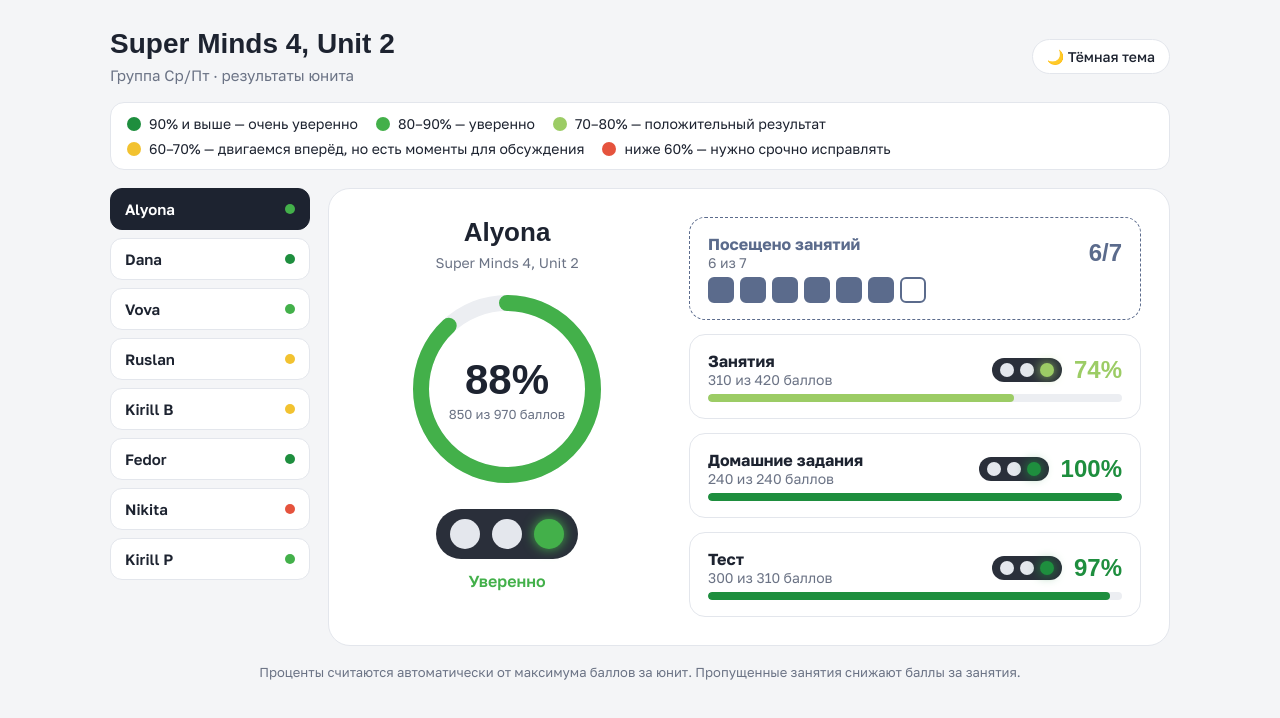
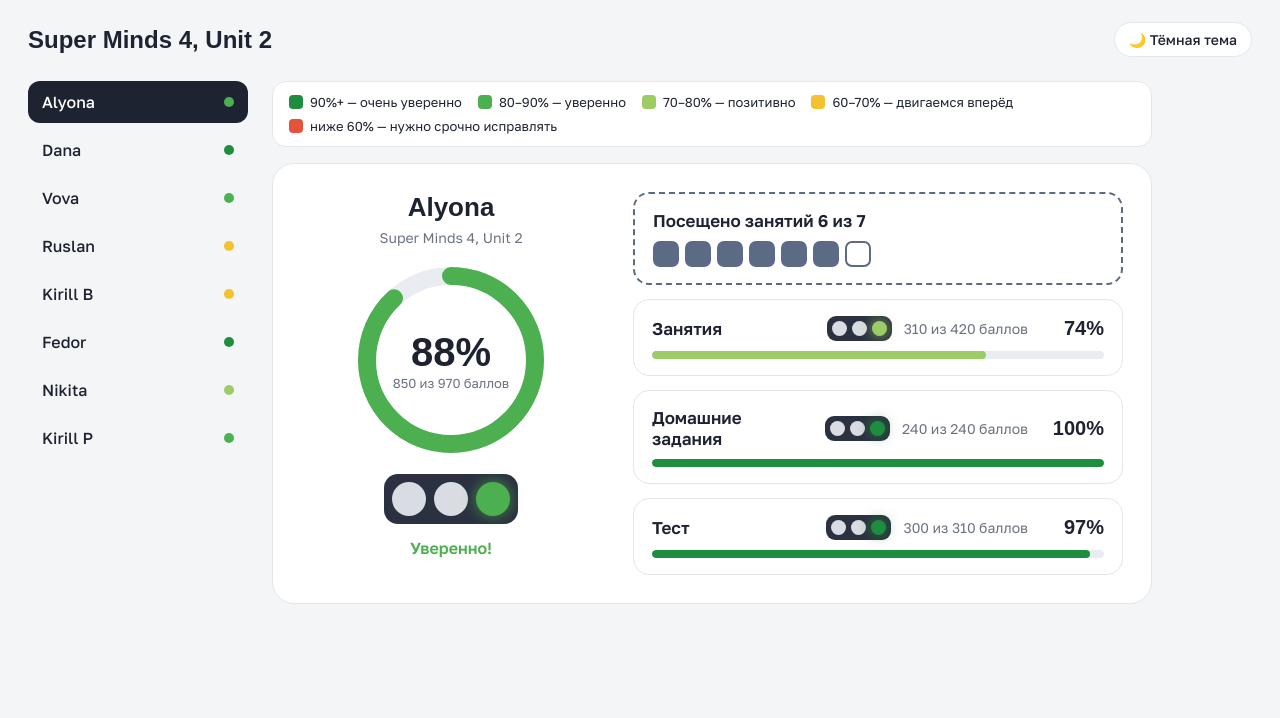
Before and after one commit to yoyoenglish/yoyoenglish.github.io, a plain HTML site: page g/sm4-wed-m3q8/results/u2/index.html in a window 1280 px wide. Drawn offline with Linux system fonts and the light colour scheme; a web font is replaced by a local one.

Commit message:
Страница результатов: U2

```diff
--- a/g/sm4-wed-m3q8/results/u2/index.html
+++ b/g/sm4-wed-m3q8/results/u2/index.html
@@ -3,99 +3,95 @@
 <head>
 <meta charset="UTF-8">
 <meta name="viewport" content="width=device-width, initial-scale=1">
-<title>Super Minds 4, Unit 2 — результаты (Ср/Пт)</title>
+<title>Super Minds 4, Unit 2 — результаты</title>
 <link rel="preconnect" href="https://fonts.googleapis.com">
 <link rel="preconnect" href="https://fonts.gstatic.com" crossorigin>
-<link href="https://fonts.googleapis.com/css2?family=Unbounded:wght@500;700&family=Golos+Text:wght@400;500;600;700&display=swap" rel="stylesheet">
+<link href="https://fonts.googleapis.com/css2?family=Golos+Text:wght@400;500;600;700&family=Unbounded:wght@500;600;700&display=swap" rel="stylesheet">
 <style>
-  :root{
-    --bg:#f4f5f7; --card:#ffffff; --text:#1d2330; --muted:#6b7385; --line:#e3e6ec;
-    --chip:#ffffff; --chip-active:#1d2330; --chip-active-text:#ffffff;
-    --lamp-off:#e4e7ed; --housing:#2a2f3a; --track:#eceef2;
-    --c-dg:#1e8e3e; --c-g:#43b04a; --c-lg:#9ccc65; --c-y:#f2c230; --c-r:#e5533d;
-    --att:#5b6b8c;
+  :root {
+    --bg: #f4f5f7; --card: #ffffff; --text: #1d2330; --muted: #6b7280;
+    --line: #e3e6eb; --side-hover: #eef1f5; --side-active: #1d2330; --side-active-text: #ffffff;
+    --lamp-off: #d9dce2; --housing: #2b3140; --track: #e9ecf0; --neutral: #5b6b85;
+    --c-dark-green: #1e8e3e; --c-green: #4caf50; --c-light-green: #9ccc65;
+    --c-yellow: #f2c230; --c-red: #e5533d;
   }
-  [data-theme="dark"]{
-    --bg:#12151b; --card:#1b2029; --text:#eef1f6; --muted:#9aa3b5; --line:#2b313d;
-    --chip:#1b2029; --chip-active:#eef1f6; --chip-active-text:#12151b;
-    --lamp-off:#343b48; --housing:#0c0f14; --track:#2b313d;
-    --att:#9fb0d2;
+  [data-theme="dark"] {
+    --bg: #12151c; --card: #1b202b; --text: #eef1f6; --muted: #9aa3b2;
+    --line: #2b3242; --side-hover: #232a37; --side-active: #eef1f6; --side-active-text: #12151c;
+    --lamp-off: #3a4253; --housing: #0b0d12; --track: #2b3242; --neutral: #93a4c3;
   }
-  *{box-sizing:border-box}
-  body{margin:0;background:var(--bg);color:var(--text);font-family:"Golos Text",system-ui,sans-serif;transition:background .2s,color .2s}
-  .wrap{max-width:1100px;margin:0 auto;padding:28px 20px 40px}
-  header{display:flex;align-items:center;justify-content:space-between;gap:16px;margin-bottom:18px}
-  h1{font-family:"Unbounded",sans-serif;font-weight:700;font-size:28px;margin:0}
-  .sub{color:var(--muted);font-size:15px;margin-top:6px}
-  .theme-btn{border:1px solid var(--line);background:var(--card);color:var(--text);border-radius:999px;padding:8px 14px;font:500 14px "Golos Text",system-ui,sans-serif;cursor:pointer;white-space:nowrap}
-  .legend{display:flex;flex-wrap:wrap;gap:8px 18px;background:var(--card);border:1px solid var(--line);border-radius:14px;padding:12px 16px;margin-bottom:18px;font-size:14px}
-  .legend span{display:inline-flex;align-items:center;gap:8px}
-  .legend i{width:14px;height:14px;border-radius:50%;display:inline-block}
-  .layout{display:grid;grid-template-columns:200px 1fr;gap:18px;align-items:start}
-  .students{display:flex;flex-direction:column;gap:8px;position:sticky;top:16px}
-  .student-btn{display:flex;align-items:center;justify-content:space-between;gap:8px;text-align:left;border:1px solid var(--line);background:var(--chip);color:var(--text);border-radius:12px;padding:11px 14px;font:600 15px "Golos Text",system-ui,sans-serif;cursor:pointer;transition:transform .1s}
-  .student-btn:hover{transform:translateX(2px)}
-  .student-btn.active{background:var(--chip-active);color:var(--chip-active-text);border-color:var(--chip-active)}
-  .student-btn .dot{width:10px;height:10px;border-radius:50%;flex:none}
-  .card{background:var(--card);border:1px solid var(--line);border-radius:22px;padding:28px;display:grid;grid-template-columns:300px 1fr;gap:32px}
-  .left{display:flex;flex-direction:column;align-items:center;text-align:center}
-  .name{font-family:"Unbounded",sans-serif;font-weight:700;font-size:26px;margin:0}
-  .unit{color:var(--muted);font-size:14px;margin:6px 0 18px}
-  .ring{position:relative;width:200px;height:200px}
-  .ring svg{transform:rotate(-90deg)}
-  .ring .center{position:absolute;inset:0;display:flex;flex-direction:column;align-items:center;justify-content:center}
-  .ring .pct{font-family:"Unbounded",sans-serif;font-weight:700;font-size:42px}
-  .ring .pts{color:var(--muted);font-size:13px;margin-top:2px}
-  .big-light{display:flex;gap:12px;background:var(--housing);padding:10px 14px;border-radius:40px;margin:20px 0 12px}
-  .big-light .lamp{width:30px;height:30px}
-  .lamp{border-radius:50%;background:var(--lamp-off);transition:background .2s,box-shadow .2s}
-  .verdict{font-weight:600;font-size:16px;line-height:1.35;max-width:260px}
-  .right{display:flex;flex-direction:column;gap:14px;justify-content:center}
-  .row{border:1px solid var(--line);border-radius:16px;padding:16px 18px;display:grid;grid-template-columns:1fr auto;gap:6px 16px;align-items:center}
-  .row .title{font-weight:700;font-size:16px}
-  .row .val{color:var(--muted);font-size:14px}
-  .row .rp{font-family:"Unbounded",sans-serif;font-weight:700;font-size:24px;text-align:right}
-  .small-light{display:flex;gap:6px;background:var(--housing);padding:5px 8px;border-radius:20px;justify-self:end}
-  .small-light .lamp{width:14px;height:14px}
-  .bar{grid-column:1/-1;height:8px;border-radius:8px;background:var(--track);overflow:hidden}
-  .bar>div{height:100%;border-radius:8px;transition:width .4s}
-  .att{border:1.5px dashed var(--att);}
-  .att .title{color:var(--att)}
-  .squares{grid-column:1/-1;display:flex;gap:6px;flex-wrap:wrap}
-  .sq{width:26px;height:26px;border-radius:6px;border:2px solid var(--att)}
-  .sq.on{background:var(--att)}
-  .note{color:var(--muted);font-size:13px;margin-top:18px;text-align:center}
-  @media (max-width:820px){
-    .layout{grid-template-columns:1fr}
-    .students{flex-direction:row;overflow-x:auto;position:static;padding-bottom:4px;-webkit-overflow-scrolling:touch}
-    .student-btn{flex:none}
-    .student-btn:hover{transform:none}
-    .card{grid-template-columns:1fr;padding:22px 16px;gap:22px}
-    h1{font-size:21px}
+  * { box-sizing: border-box; }
+  body { margin: 0; background: var(--bg); color: var(--text); font-family: "Golos Text", system-ui, sans-serif; transition: background .2s, color .2s; }
+  header { display: flex; justify-content: space-between; align-items: center; gap: 12px; padding: 22px 28px 8px; }
+  h1 { font-family: "Unbounded", sans-serif; font-size: 24px; font-weight: 700; margin: 0; }
+  .theme-btn { border: 1px solid var(--line); background: var(--card); color: var(--text); border-radius: 999px; padding: 8px 14px; font: 500 14px "Golos Text", sans-serif; cursor: pointer; }
+  .layout { display: grid; grid-template-columns: 220px 1fr; gap: 24px; padding: 16px 28px 32px; max-width: 1180px; }
+  .side { display: flex; flex-direction: column; gap: 6px; }
+  .side button { text-align: left; border: 0; background: transparent; color: var(--text); padding: 11px 14px; border-radius: 12px; font: 500 16px "Golos Text", sans-serif; cursor: pointer; display: flex; justify-content: space-between; align-items: center; gap: 8px; }
+  .side button:hover { background: var(--side-hover); }
+  .side button.active { background: var(--side-active); color: var(--side-active-text); }
+  .dot { width: 10px; height: 10px; border-radius: 50%; flex: none; }
+  .main { min-width: 0; }
+  .legend { display: flex; flex-wrap: wrap; gap: 8px 16px; background: var(--card); border: 1px solid var(--line); border-radius: 14px; padding: 12px 16px; margin-bottom: 16px; font-size: 13px; }
+  .legend span { display: inline-flex; align-items: center; gap: 7px; }
+  .legend i { width: 14px; height: 14px; border-radius: 4px; display: inline-block; }
+  .card { background: var(--card); border: 1px solid var(--line); border-radius: 22px; padding: 28px; display: grid; grid-template-columns: 300px 1fr; gap: 32px; }
+  .left { display: flex; flex-direction: column; align-items: center; text-align: center; gap: 14px; }
+  .name { font-family: "Unbounded", sans-serif; font-size: 26px; font-weight: 700; }
+  .sub { color: var(--muted); font-size: 14px; margin-top: -8px; }
+  .ring-wrap { position: relative; width: 200px; height: 200px; }
+  .ring-wrap svg { width: 100%; height: 100%; transform: rotate(-90deg); }
+  .ring-center { position: absolute; inset: 0; display: flex; flex-direction: column; align-items: center; justify-content: center; }
+  .ring-pct { font-family: "Unbounded", sans-serif; font-size: 40px; font-weight: 700; }
+  .ring-pts { font-size: 13px; color: var(--muted); }
+  .tl { background: var(--housing); border-radius: 14px; display: inline-flex; padding: 8px; gap: 8px; }
+  .tl .lamp { border-radius: 50%; background: var(--lamp-off); }
+  .tl.big .lamp { width: 34px; height: 34px; }
+  .tl.small { border-radius: 9px; padding: 5px; gap: 5px; }
+  .tl.small .lamp { width: 15px; height: 15px; }
+  .lamp.on { box-shadow: 0 0 12px 2px var(--glow); }
+  .verdict { font-weight: 600; font-size: 16px; line-height: 1.35; max-width: 270px; }
+  .right { display: flex; flex-direction: column; gap: 14px; justify-content: center; }
+  .row { border: 1px solid var(--line); border-radius: 16px; padding: 16px 18px; display: grid; grid-template-columns: 1fr auto; gap: 10px 14px; align-items: center; }
+  .row-title { font-weight: 600; font-size: 17px; }
+  .row-meta { display: flex; align-items: center; gap: 12px; }
+  .row-pct { font-family: "Unbounded", sans-serif; font-weight: 600; font-size: 20px; min-width: 64px; text-align: right; }
+  .row-pts { color: var(--muted); font-size: 14px; }
+  .bar { grid-column: 1 / -1; height: 8px; border-radius: 99px; background: var(--track); overflow: hidden; }
+  .bar > div { height: 100%; border-radius: 99px; }
+  .att { border: 2px dashed var(--neutral); }
+  .att .row-title { color: var(--text); }
+  .squares { grid-column: 1 / -1; display: flex; gap: 6px; flex-wrap: wrap; }
+  .sq { width: 26px; height: 26px; border-radius: 7px; border: 2px solid var(--neutral); }
+  .sq.on { background: var(--neutral); }
+  @media (max-width: 860px) {
+    header { padding: 16px 16px 4px; }
+    h1 { font-size: 19px; }
+    .layout { grid-template-columns: 1fr; padding: 12px 16px 24px; gap: 14px; }
+    .side { flex-direction: row; overflow-x: auto; padding-bottom: 4px; -webkit-overflow-scrolling: touch; }
+    .side button { flex: none; background: var(--card); border: 1px solid var(--line); }
+    .card { grid-template-columns: 1fr; padding: 20px; gap: 22px; }
+    .row { grid-template-columns: 1fr; }
+    .row-pts { white-space: nowrap; }
+    .row-meta { justify-content: space-between; }
   }
 </style>
 </head>
 <body>
-<div class="wrap">
-  <header>
-    <div>
-      <h1>Super Minds 4, Unit 2</h1>
-      <div class="sub">Группа Ср/Пт · результаты юнита</div>
-    </div>
-    <button class="theme-btn" id="themeBtn">🌙 Тёмная тема</button>
-  </header>
-
-  <div class="legend" id="legend"></div>
-
-  <div class="layout">
-    <nav class="students" id="students"></nav>
+<header>
+  <h1 id="title"></h1>
+  <button class="theme-btn" id="themeBtn">🌙 Тёмная тема</button>
+</header>
+<div class="layout">
+  <nav class="side" id="side"></nav>
+  <main class="main">
+    <div class="legend" id="legend"></div>
     <section class="card" id="card"></section>
-  </div>
-  <div class="note">Проценты считаются автоматически от максимума баллов за юнит. Пропущенные занятия снижают баллы за занятия.</div>
+  </main>
 </div>
 
 <script>
-/* ===== ВХОДНЫЕ ДАННЫЕ ЮНИТА ===== */
+/* ===== Данные юнита (меняются только здесь) ===== */
 const UNIT = {
   coursebook: "Super Minds 4",
   unit: 2,
@@ -103,89 +99,108 @@ const UNIT = {
   max: { lessons: 420, hw: 240, test: 310 }
 };
 const STUDENTS = [
-  { name: "Alyona",  attended: 6, lessons: 310, hw: 240, test: 300 },
-  { name: "Dana",    attended: 7, lessons: 370, hw: 240, test: 280 },
-  { name: "Vova",    attended: 7, lessons: 360, hw: 220, test: 240 },
-  { name: "Ruslan",  attended: 4, lessons: 230, hw: 110, test: 240 },
-  { name: "Kirill B",attended: 4, lessons: 220, hw: 110, test: 270 },
-  { name: "Fedor",   attended: 7, lessons: 360, hw: 240, test: 300 },
-  { name: "Nikita",  attended: 7, lessons: 280, hw: 0,   test: 210 },
-  { name: "Kirill P",attended: 6, lessons: 330, hw: 180, test: 280 }
+  { name: "Alyona",   attended: 6, lessons: 310, hw: 240, test: 300 },
+  { name: "Dana",     attended: 7, lessons: 370, hw: 240, test: 280 },
+  { name: "Vova",     attended: 7, lessons: 360, hw: 220, test: 240 },
+  { name: "Ruslan",   attended: 4, lessons: 230, hw: 110, test: 240 },
+  { name: "Kirill B", attended: 4, lessons: 220, hw: 110, test: 270 },
+  { name: "Fedor",    attended: 7, lessons: 360, hw: 240, test: 300 },
+  { name: "Nikita",   attended: 7, lessons: 280, hw: 210, test: 210 },
+  { name: "Kirill P", attended: 6, lessons: 330, hw: 180, test: 280 }
 ];
-/* ================================= */
 
+/* ===== Шкала-светофор ===== */
 const SCALE = [
-  { min: 90, color: "var(--c-dg)", lamp: 2, label: "90% и выше", verdict: "Очень уверенно" },
-  { min: 80, color: "var(--c-g)",  lamp: 2, label: "80–90%",     verdict: "Уверенно" },
-  { min: 70, color: "var(--c-lg)", lamp: 2, label: "70–80%",     verdict: "Положительный результат" },
-  { min: 60, color: "var(--c-y)",  lamp: 1, label: "60–70%",     verdict: "Двигаемся вперёд, но есть моменты для обсуждения" },
-  { min: 0,  color: "var(--c-r)",  lamp: 0, label: "ниже 60%",   verdict: "Нужно срочно исправлять" }
+  { min: 90, color: "--c-dark-green",  lamp: 2, label: "90%+ — очень уверенно",  verdict: "Очень уверенно!" },
+  { min: 80, color: "--c-green",       lamp: 2, label: "80–90% — уверенно",       verdict: "Уверенно!" },
+  { min: 70, color: "--c-light-green", lamp: 2, label: "70–80% — позитивно",      verdict: "Позитивный результат" },
+  { min: 60, color: "--c-yellow",      lamp: 1, label: "60–70% — двигаемся вперёд", verdict: "Двигаемся вперёд, но есть моменты для обсуждения" },
+  { min: 0,  color: "--c-red",         lamp: 0, label: "ниже 60% — нужно срочно исправлять", verdict: "Нужно срочно исправлять" }
 ];
+const pct = (v, m) => Math.round(v / m * 100);
 const level = p => SCALE.find(s => p >= s.min);
-const pct = (v, m) => Math.round(v / m * 100);
-const MAX_TOTAL = UNIT.max.lessons + UNIT.max.hw + UNIT.max.test;
+const cssVar = n => getComputedStyle(document.documentElement).getPropertyValue(n).trim();
 
-document.getElementById("legend").innerHTML = SCALE.map(s =>
-  `<span><i style="background:${s.color}"></i>${s.label} — ${s.verdict.toLowerCase()}</span>`).join("");
+function trafficLight(p, size) {
+  const lv = level(p);
+  const offs = ["--c-red", "--c-yellow", lv.lamp === 2 ? lv.color : "--c-green"];
+  return `<div class="tl ${size}">` + [0, 1, 2].map(i => {
+    const on = i === lv.lamp;
+    const c = cssVar(i === 2 && on ? lv.color : offs[i]);
+    return `<div class="lamp${on ? " on" : ""}" style="${on ? `background:${c};--glow:${c}88` : ""}"></div>`;
+  }).join("") + `</div>`;
+}
 
-function lights(lv, cls){
-  const on = ["var(--c-r)","var(--c-y)",lv.color];
-  return `<div class="${cls}">` + [0,1,2].map(i =>
-    `<div class="lamp" style="${i===lv.lamp?`background:${on[i]};box-shadow:0 0 12px ${on[i]}`:""}"></div>`).join("") + `</div>`;
-}
-function row(title, v, m){
-  const p = pct(v, m), lv = level(p);
+function row(title, val, max) {
+  const p = pct(val, max), c = cssVar(level(p).color);
   return `<div class="row">
-    <div><div class="title">${title}</div><div class="val">${v} из ${m} баллов</div></div>
-    <div style="display:flex;align-items:center;gap:12px">${lights(lv,"small-light")}<div class="rp" style="color:${lv.color}">${p}%</div></div>
-    <div class="bar"><div style="width:${Math.min(p,100)}%;background:${lv.color}"></div></div>
+    <div class="row-title">${title}</div>
+    <div class="row-meta">${trafficLight(p, "small")}<span class="row-pts">${val} из ${max} баллов</span><span class="row-pct">${p}%</span></div>
+    <div class="bar"><div style="width:${Math.min(p,100)}%;background:${c}"></div></div>
   </div>`;
 }
-function render(i){
-  const s = STUDENTS[i];
-  const total = s.lessons + s.hw + s.test, tp = pct(total, MAX_TOTAL), lv = level(tp);
-  const R = 86, C = 2 * Math.PI * R;
+
+const MAX_TOTAL = UNIT.max.lessons + UNIT.max.hw + UNIT.max.test;
+const total = s => s.lessons + s.hw + s.test;
+let current = 0;
+
+function render() {
+  document.getElementById("title").textContent = `${UNIT.coursebook}, Unit ${UNIT.unit}`;
+  document.title = `${UNIT.coursebook}, Unit ${UNIT.unit} — результаты`;
+
+  document.getElementById("legend").innerHTML = SCALE.map(s =>
+    `<span><i style="background:${cssVar(s.color)}"></i>${s.label}</span>`).join("");
+
+  document.getElementById("side").innerHTML = STUDENTS.map((s, i) => {
+    const p = pct(total(s), MAX_TOTAL);
+    return `<button class="${i === current ? "active" : ""}" data-i="${i}">${s.name}<span class="dot" style="background:${cssVar(level(p).color)}"></span></button>`;
+  }).join("");
+  document.querySelectorAll(".side button").forEach(b => b.onclick = () => { current = +b.dataset.i; render(); });
+
+  const s = STUDENTS[current];
+  const t = total(s), p = pct(t, MAX_TOTAL), lv = level(p), c = cssVar(lv.color);
+  const R = 84, C = 2 * Math.PI * R;
+  const squares = Array.from({ length: UNIT.lessons }, (_, i) => `<div class="sq${i < s.attended ? " on" : ""}"></div>`).join("");
+
   document.getElementById("card").innerHTML = `
     <div class="left">
-      <h2 class="name">${s.name}</h2>
-      <div class="unit">${UNIT.coursebook}, Unit ${UNIT.unit}</div>
-      <div class="ring">
-        <svg width="200" height="200" viewBox="0 0 200 200">
-          <circle cx="100" cy="100" r="${R}" fill="none" stroke="var(--track)" stroke-width="16"/>
-          <circle cx="100" cy="100" r="${R}" fill="none" stroke="${lv.color}" stroke-width="16" stroke-linecap="round"
-            stroke-dasharray="${C}" stroke-dashoffset="${C * (1 - Math.min(tp,100) / 100)}"/>
+      <div class="name">${s.name}</div>
+      <div class="sub">${UNIT.coursebook}, Unit ${UNIT.unit}</div>
+      <div class="ring-wrap">
+        <svg viewBox="0 0 200 200">
+          <circle cx="100" cy="100" r="${R}" fill="none" stroke="${cssVar("--track")}" stroke-width="18"/>
+          <circle cx="100" cy="100" r="${R}" fill="none" stroke="${c}" stroke-width="18" stroke-linecap="round"
+            stroke-dasharray="${C * Math.min(p,100) / 100} ${C}"/>
         </svg>
-        <div class="center"><div class="pct">${tp}%</div><div class="pts">${total} из ${MAX_TOTAL} баллов</div></div>
+        <div class="ring-center"><div class="ring-pct">${p}%</div><div class="ring-pts">${t} из ${MAX_TOTAL} баллов</div></div>
       </div>
-      ${lights(lv,"big-light")}
-      <div class="verdict" style="color:${lv.color}">${lv.verdict}</div>
+      ${trafficLight(p, "big")}
+      <div class="verdict" style="color:${c}">${lv.verdict}</div>
     </div>
     <div class="right">
       <div class="row att">
-        <div><div class="title">Посещено занятий</div><div class="val">${s.attended} из ${UNIT.lessons}</div></div>
-        <div class="rp" style="color:var(--att)">${s.attended}/${UNIT.lessons}</div>
-        <div class="squares">${Array.from({length:UNIT.lessons},(_,k)=>`<div class="sq ${k<s.attended?"on":""}"></div>`).join("")}</div>
+        <div class="row-title">Посещено занятий ${s.attended} из ${UNIT.lessons}</div>
+        <div></div>
+        <div class="squares">${squares}</div>
       </div>
       ${row("Занятия", s.lessons, UNIT.max.lessons)}
       ${row("Домашние задания", s.hw, UNIT.max.hw)}
       ${row("Тест", s.test, UNIT.max.test)}
     </div>`;
-  document.querySelectorAll(".student-btn").forEach((b,k)=>b.classList.toggle("active",k===i));
 }
-document.getElementById("students").innerHTML = STUDENTS.map((s,i)=>{
-  const lv = level(pct(s.lessons+s.hw+s.test, MAX_TOTAL));
-  return `<button class="student-btn" data-i="${i}">${s.name}<span class="dot" style="background:${lv.color}"></span></button>`;
-}).join("");
-document.querySelectorAll(".student-btn").forEach(b=>b.onclick=()=>render(+b.dataset.i));
-render(0);
 
+/* ===== Тема ===== */
 const btn = document.getElementById("themeBtn");
-function setTheme(t){
-  document.documentElement.dataset.theme = t;
+function setTheme(t) {
+  document.documentElement.setAttribute("data-theme", t);
   btn.textContent = t === "dark" ? "☀️ Светлая тема" : "🌙 Тёмная тема";
+  try { localStorage.setItem("yoyo-theme", t); } catch (e) {}
+  render();
 }
-setTheme(window.matchMedia && matchMedia("(prefers-color-scheme: dark)").matches ? "dark" : "light");
-btn.onclick = () => setTheme(document.documentElement.dataset.theme === "dark" ? "light" : "dark");
+let saved = null;
+try { saved = localStorage.getItem("yoyo-theme"); } catch (e) {}
+btn.onclick = () => setTheme(document.documentElement.getAttribute("data-theme") === "dark" ? "light" : "dark");
+setTheme(saved || (matchMedia("(prefers-color-scheme: dark)").matches ? "dark" : "light"));
 </script>
 </body>
 </html>
```
